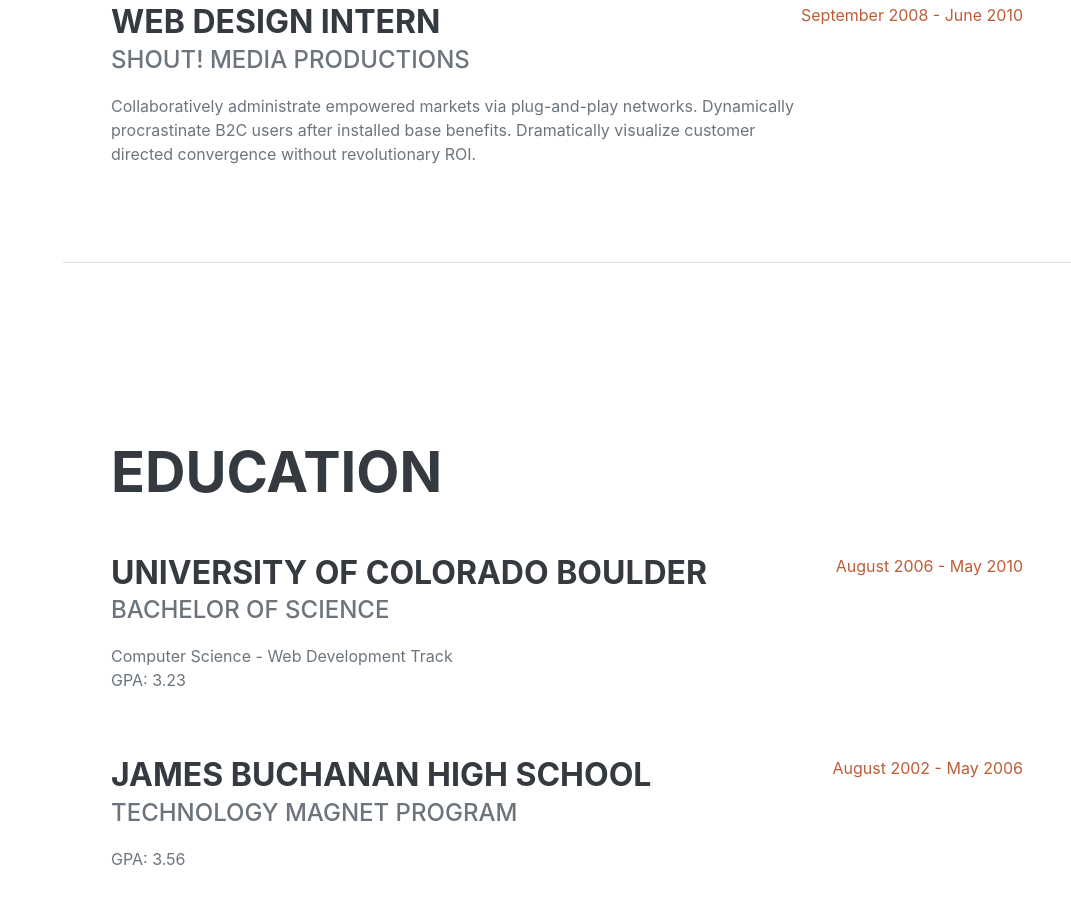
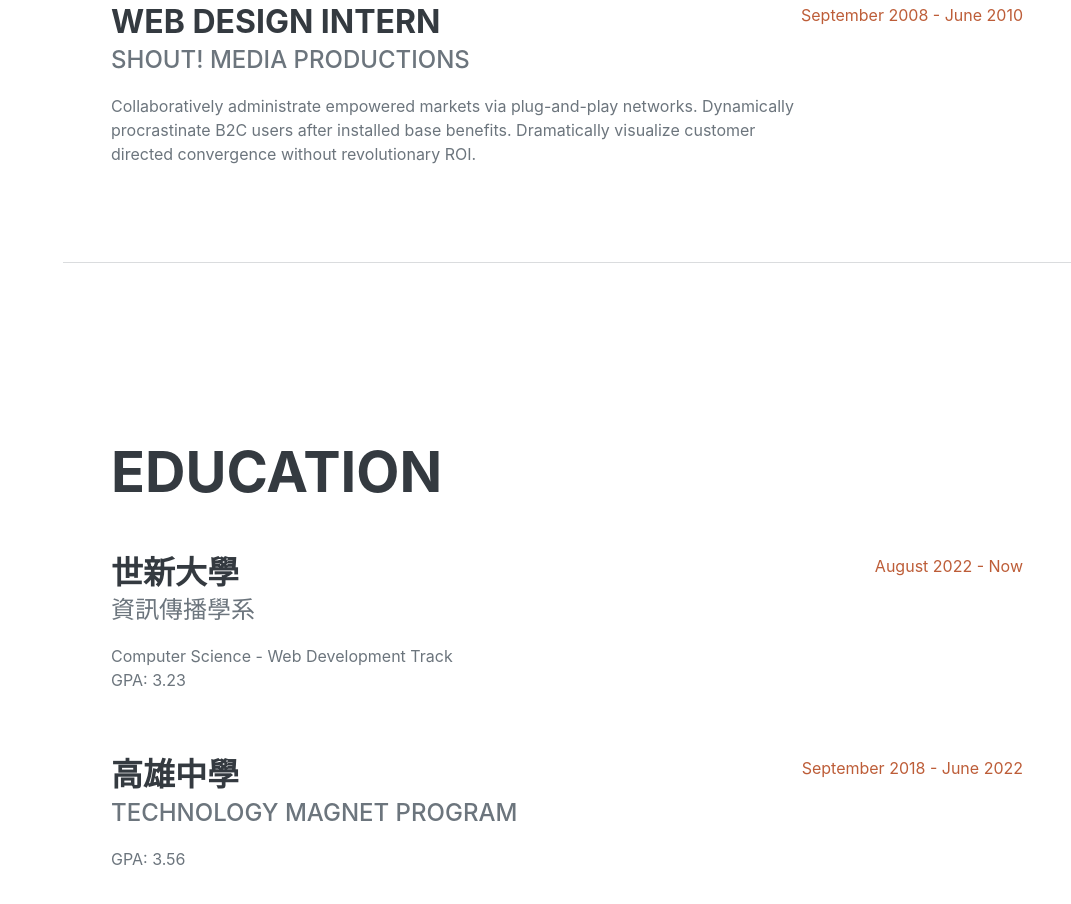
Before and after one commit to KKwilm9050/KKwilm9050.github.io, a plain HTML site: page index.html in a window 1280 px wide. Shown: the part 1744-2648 px from the top of the page, without its empty margins (209-1280 px from the left). Drawn offline with nearby package versions, Linux system fonts and the light colour scheme; a web font is replaced by a local one.

Commit message:
Update index.html

```diff
--- a/index.html
+++ b/index.html
@@ -64,7 +64,7 @@
                     <h2 class="mb-5">Experience</h2>
                     <div class="d-flex flex-column flex-md-row justify-content-between mb-5">
                         <div class="flex-grow-1">
-                            <h3 class="mb-0">Senior Web Developer</h3>
+                            <h3 class="mb-0">社團迎新美宣</h3>
                             <div class="subheading mb-3">Intelitec Solutions</div>
                             <p>Bring to the table win-win survival strategies to ensure proactive domination. At the end of the day, going forward, a new normal that has evolved from generation X is on the runway heading towards a streamlined cloud solution. User generated content in real-time will have multiple touchpoints for offshoring.</p>
                         </div>
@@ -103,20 +103,20 @@
                     <h2 class="mb-5">Education</h2>
                     <div class="d-flex flex-column flex-md-row justify-content-between mb-5">
                         <div class="flex-grow-1">
-                            <h3 class="mb-0">University of Colorado Boulder</h3>
-                            <div class="subheading mb-3">Bachelor of Science</div>
+                            <h3 class="mb-0">世新大學</h3>
+                            <div class="subheading mb-3">資訊傳播學系</div>
                             <div>Computer Science - Web Development Track</div>
                             <p>GPA: 3.23</p>
                         </div>
-                        <div class="flex-shrink-0"><span class="text-primary">August 2006 - May 2010</span></div>
+                        <div class="flex-shrink-0"><span class="text-primary">August 2022 - Now </span></div>
                     </div>
                     <div class="d-flex flex-column flex-md-row justify-content-between">
                         <div class="flex-grow-1">
-                            <h3 class="mb-0">James Buchanan High School</h3>
+                            <h3 class="mb-0">高雄中學</h3>
                             <div class="subheading mb-3">Technology Magnet Program</div>
                             <p>GPA: 3.56</p>
                         </div>
-                        <div class="flex-shrink-0"><span class="text-primary">August 2002 - May 2006</span></div>
+                        <div class="flex-shrink-0"><span class="text-primary">September 2018 - June 2022</span></div>
                     </div>
                 </div>
             </section>
```
